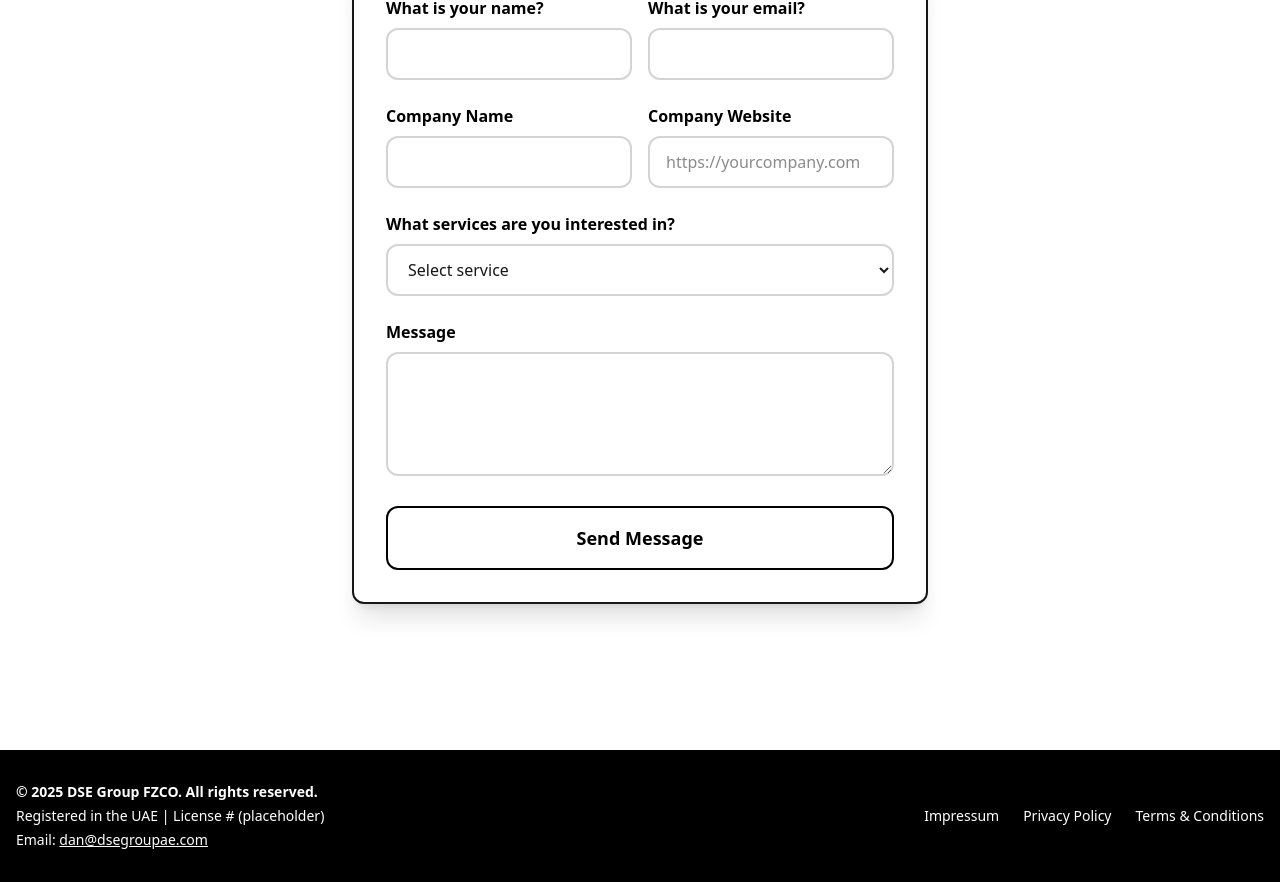
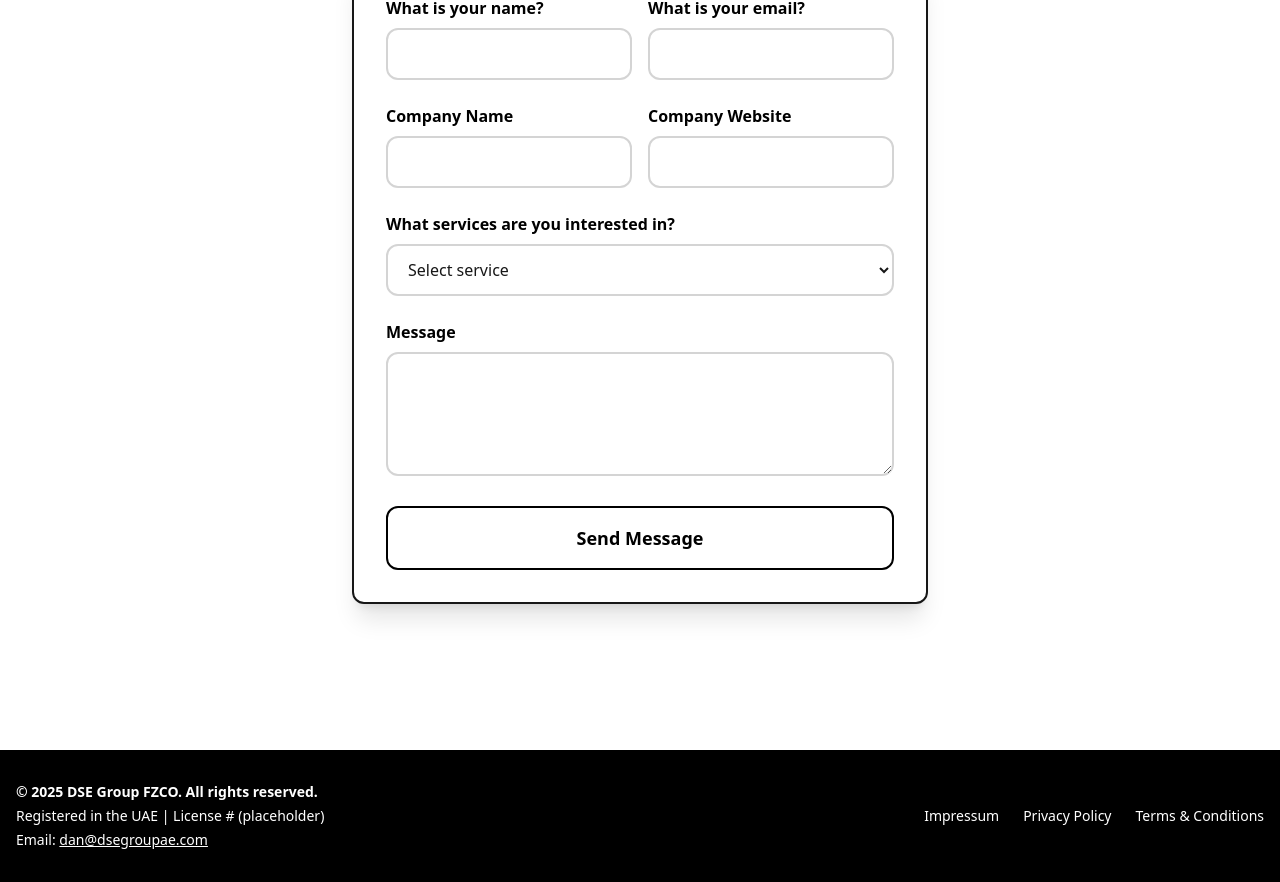
Before and after one commit to DSEGroupdev/dse-landing, a Next.js app: page / in a window 1280 px wide. Shown: the part 2778-3660 px from the top of the page. Built offline with nearby package versions, Linux system fonts and the light colour scheme.

Commit message:
Revert: Company Website field back to text input for less friction

```diff
--- a/app/page.tsx
+++ b/app/page.tsx
@@ -518,11 +518,10 @@ export default function Home() {
                   <div className="flex-1">
                     <label htmlFor="companyWebsite" className="block text-base font-bold text-black mb-2">Company Website</label>
                     <input
-                      type="url"
+                      type="text"
                       id="companyWebsite"
                       name="companyWebsite"
                       required
-                      placeholder="https://yourcompany.com"
                       className="w-full px-4 py-3 rounded-xl border-2 border-neutral-300 focus:border-gold focus:ring-2 focus:ring-gold font-medium text-base transition-all"
                     />
                   </div>
```
